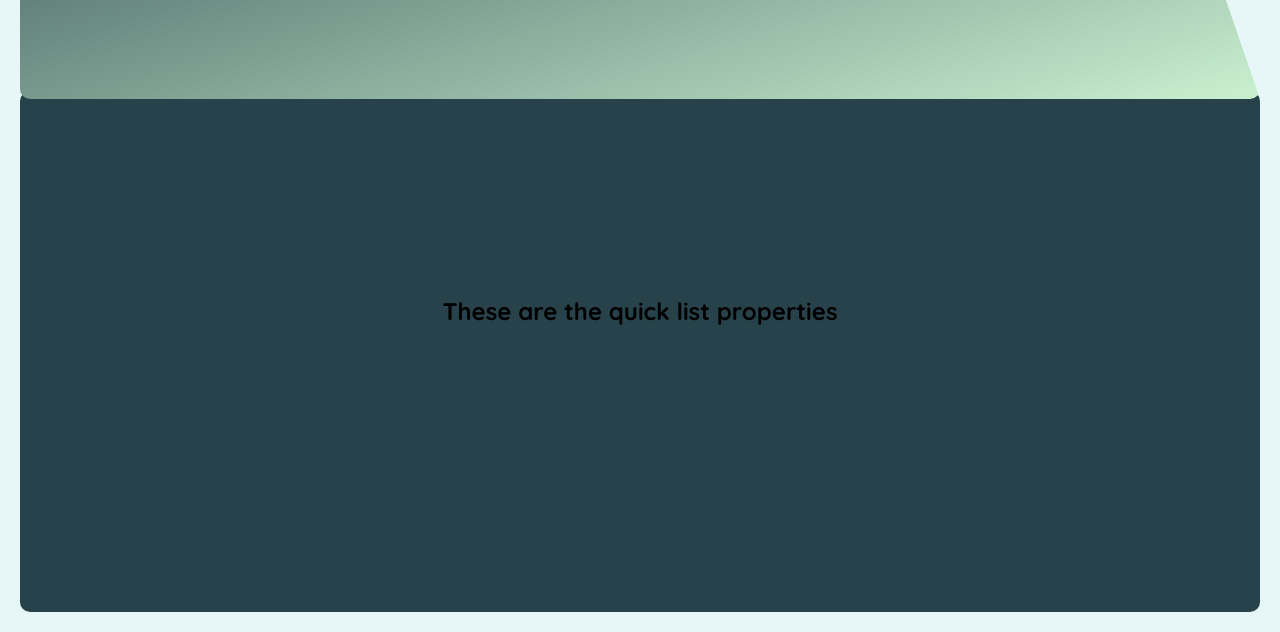
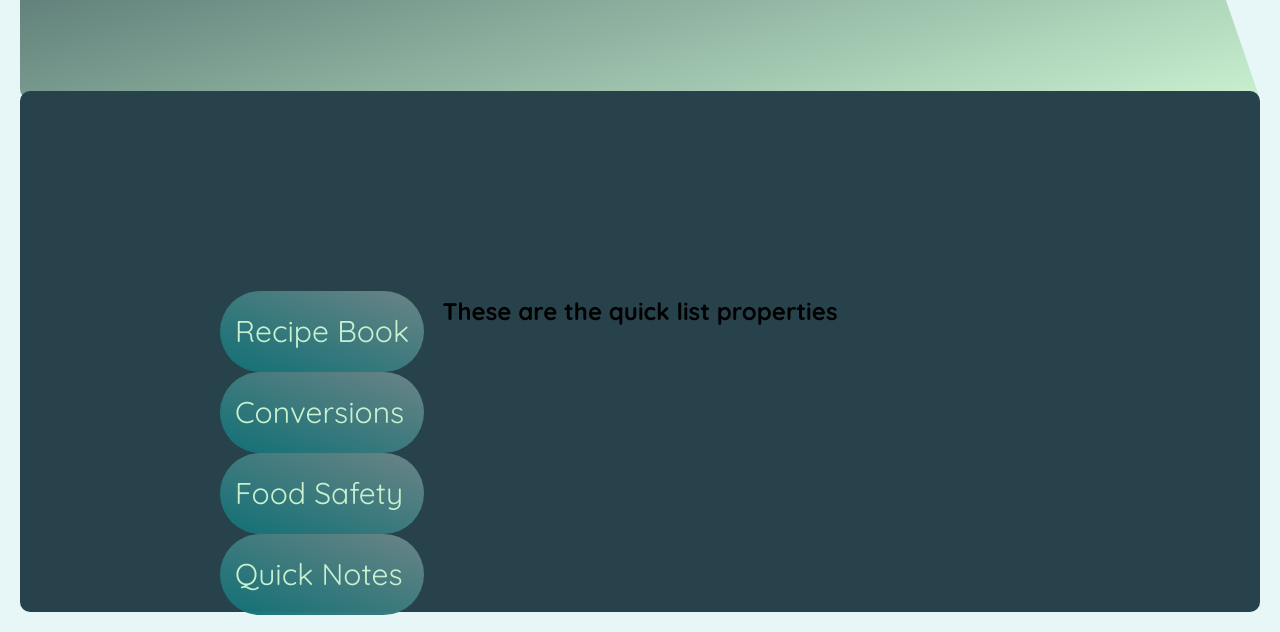
Before and after one commit to Michael-Yount/KitchenPrepApp, a website: page index.html in a window 1280 px wide. Shown: the part 281-913 px from the top of the page. Drawn offline with Linux system fonts and the light colour scheme.

Commit message:
developing quick list buttons

```diff
--- a/index.html
+++ b/index.html
@@ -12,10 +12,7 @@
       href="https://fonts.googleapis.com/css2?family=Quicksand:wght@300;400;500;600;700&display=swap"
       rel="stylesheet"
     />
-    <link
-      rel="icon"
-      href="/referenceLibrary/logos/kitchenPrepAppFavicon.ico"
-    />
+    <link rel="icon" href="/referenceLibrary/logos/kitchenPrepAppFavicon.ico" />
     <link rel="stylesheet" href="/css/style.css" />
     <title>Kitchen Prep App</title>
   </head>
@@ -96,7 +93,25 @@
         </h1>
       </div>
     </header>
+
     <section class="section-start">
+      <nav class="section-start__nav">
+        <ul class="section-start__list">
+          <li class="section-start__list--item">
+            <a href="#" class="section-start--link">Recipe Book</a>
+          </li>
+          <li class="section-start__list--item">
+            <a href="#" class="section-start--link">Conversions</a>
+          </li>
+          <li class="section-start__list--item">
+            <a href="#" class="section-start--link">Food Safety</a>
+          </li>
+          <li class="section-start__list--item">
+            <a href="#" class="section-start--link">Quick Notes</a>
+          </li>
+        </ul>
+      </nav>
+
       <div class="u-center-text">
         <h2 class="heading-secondary u-margin-bottom-big">
           These are the quick list properties
--- a/sass/pages/_home.scss
+++ b/sass/pages/_home.scss
@@ -1,6 +1,32 @@
 .section-start {
+  position: relative;
   background-color: $color-secondary;
   padding: 20rem;
   margin-top: -1vh;
   border-radius: 1rem;
+
+  &__nav {
+  }
+
+  &__list {
+    display: inline-block;
+    list-style: none;
+    position: absolute;
+
+    &--item {
+      padding: 1.5rem;
+      border-radius: 5rem;
+      font-size: 3rem;
+      background-image: linear-gradient(
+        to top right,
+        $color-background-secondary,
+        $color-background-main
+      );
+    }
+  }
+
+  &--link {
+    text-decoration: none;
+    color: $color-primary;
+  }
 }
```
Also changed, not shown: css/style.css.
